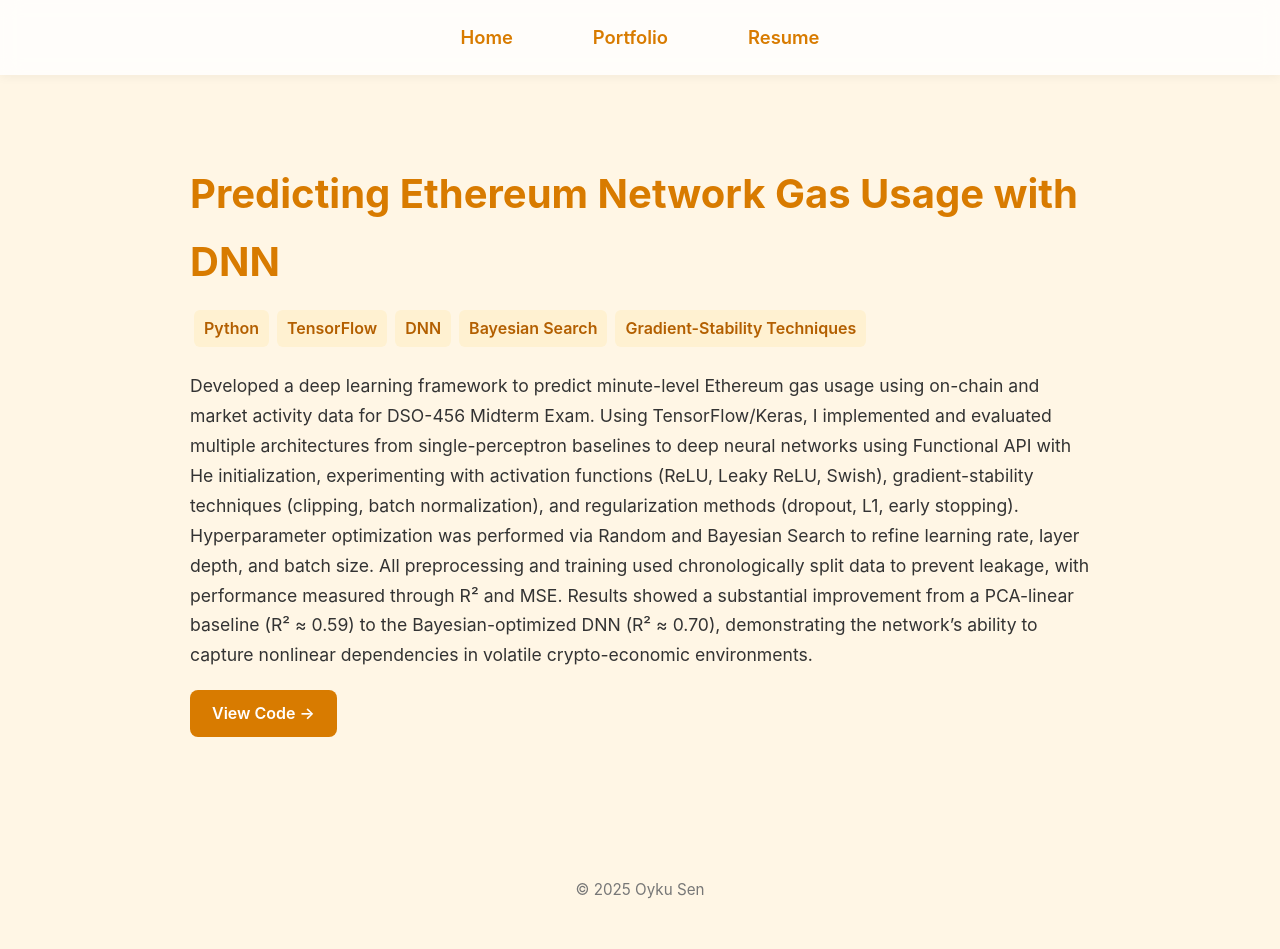
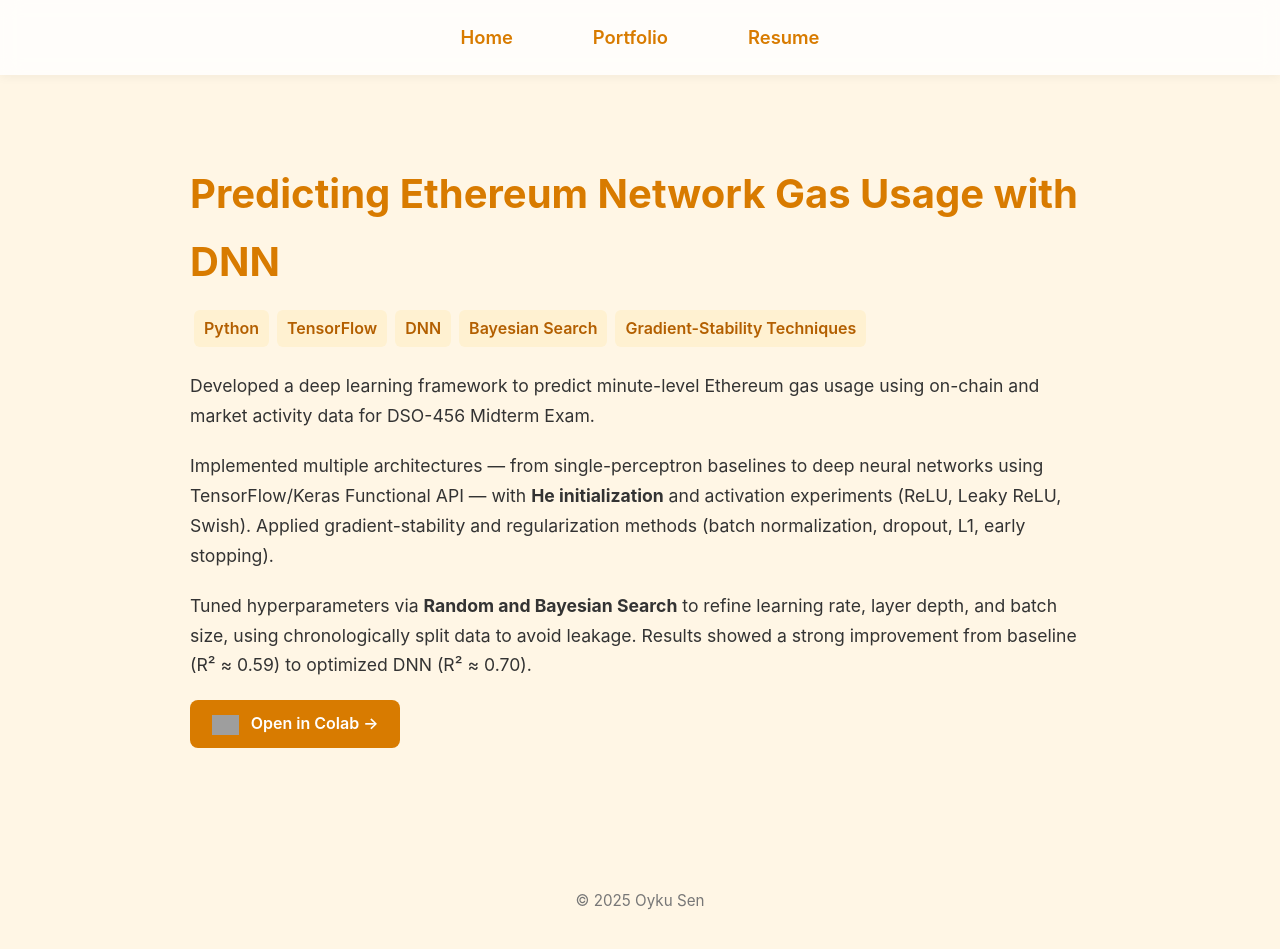
Before and after one commit to oykusen39/oykusen39.github.io, a Jekyll site: the page projects/ethereum.html, which Jekyll copies as it is, in a window 1280 px wide and 953 px high. Shown: the top 949 px of the window. Built offline with Jekyll 4.4.1, drawn with Linux system fonts in a browser that asks for light colours; grey boxes are pictures that could not be loaded.

Commit message:
Update ethereum.html

```diff
--- a/projects/ethereum.html
+++ b/projects/ethereum.html
@@ -110,12 +110,26 @@
     </div>
     <p>
       <!-- Replace this text with your detailed summary -->
-      Developed a deep learning framework to predict minute-level Ethereum gas usage using on-chain and market activity data for DSO-456 Midterm Exam.
-      Using TensorFlow/Keras, I implemented and evaluated multiple architectures from single-perceptron baselines to deep neural networks using Functional API with He initialization, experimenting with activation functions (ReLU, Leaky ReLU, Swish), gradient-stability techniques (clipping, batch normalization), and regularization methods (dropout, L1, early stopping).
-      Hyperparameter optimization was performed via Random and Bayesian Search to refine learning rate, layer depth, and batch size. All preprocessing and training used chronologically split data to prevent leakage, with performance measured through R² and MSE.
-      Results showed a substantial improvement from a PCA-linear baseline (R² ≈ 0.59) to the Bayesian-optimized DNN (R² ≈ 0.70), demonstrating the network’s ability to capture nonlinear dependencies in volatile crypto-economic environments.
+      Developed a deep learning framework to predict minute-level Ethereum gas usage using on-chain and market activity data for DSO-456 Midterm Exam</b>.
     </p>
-    <a href="#" class="link-btn">View Code →</a>
+    <p>
+      Implemented multiple architectures — from single-perceptron baselines to deep neural networks
+      using TensorFlow/Keras Functional API — with <b>He initialization</b> and activation experiments
+      (ReLU, Leaky ReLU, Swish). Applied gradient-stability and regularization methods
+      (batch normalization, dropout, L1, early stopping).
+    </p>
+    <p>
+      Tuned hyperparameters via <b>Random and Bayesian Search</b> to refine learning rate, layer depth,
+      and batch size, using chronologically split data to avoid leakage.
+      Results showed a strong improvement from baseline (R² ≈ 0.59)
+      to optimized DNN (R² ≈ 0.70).
+    </p>
+    <a href="https://drive.google.com/file/d/1Xgw5GyCZjewBlIrtQThA4eLJKRsxqfWV/view?usp=sharing"
+       class="link-btn" target="_blank">
+       <img src="https://img.icons8.com/color/24/000000/google-colab.png"
+            style="vertical-align: middle; margin-right: 8px; height: 20px;">
+       Open in Colab →
+    </a>
   </div>
 
   <footer>© 2025 Oyku Sen</footer>
```
